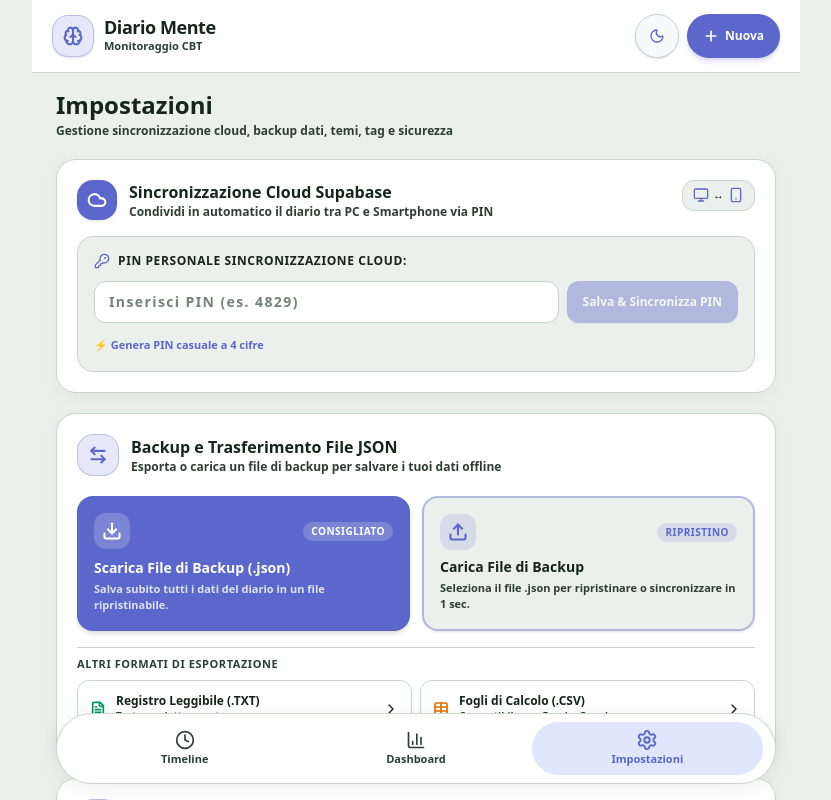
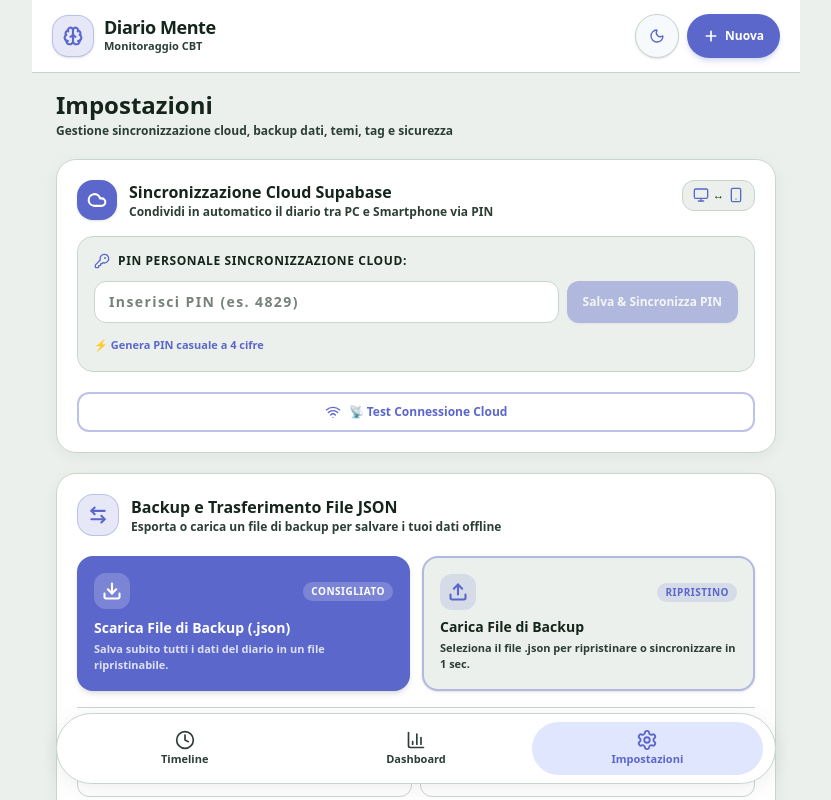
Before and after one commit to samubarbadbr/CURAMENTE, a React (Vite) app: page / in a window 1280 px wide. Both pictures are taken after a click on the button "Impostazioni". Shown: the top 800 px of the page, without its empty margins (224-1055 px from the left). Built offline with nearby package versions, Linux system fonts and the light colour scheme.

Commit message:
feat(sync): add Supabase connection diagnostic tool
Implement a connectivity test feature in settings to allow users to verify their connection to the Supabase backend.

```diff
--- a/src/App.tsx
+++ b/src/App.tsx
@@ -189,7 +189,19 @@ export default function App() {
     }
   }, [syncPin, loadEntries, periodFilter]);
 
+  // Test Supabase Connection
+  const handleTestConnection = useCallback(async () => {
+    showToast('Testing connessione Supabase...');
+    const res = await SyncService.testConnection();
+    if (res.success) {
+      showToast('Connessione Supabase OK!');
+    } else {
+      showToast(`Errore salvataggio: ${res.error || 'Connessione fallita'}`);
+    }
+  }, []);
+
   // Save Sync PIN
+
   const handleSaveSyncPin = async (newPin: string) => {
     const cleanPin = newPin.trim().toLowerCase();
     setSyncPin(cleanPin);
@@ -889,6 +901,7 @@ export default function App() {
               onSaveSyncPin={handleSaveSyncPin}
               onManualSyncPush={() => handleSyncPush(syncPin)}
               onManualSyncPull={() => handleSyncPull(syncPin, true)}
+              onTestConnection={handleTestConnection}
               onExportJson={handleExportJson}
               onExportTxt={handleExportTxt}
               onExportCsv={handleExportCsv}
--- a/src/lib/supabase.ts
+++ b/src/lib/supabase.ts
@@ -1,6 +1,6 @@
 import { createClient } from '@supabase/supabase-js';
 
 const SUPABASE_URL = 'https://oaktfvcndyxypsdjaik.supabase.co';
-const SUPABASE_ANON_KEY = 'sb_publishable_L4Fv8dUncTj_Ic5YmcycTA_U-XIs1r_';
+const SUPABASE_ANON_KEY = 'eyJhbGciOiJIUzI1NiIsInR5cCI6IkpXVCJ9.eyJpc3MiOiJzdXBhYmFzZSIsInJlZiI6Im9ha3RmdmNuZHl4eWxwc2RqYWlrIiwicm9sZSI6ImFub24iLCJpYXQiOjE3ODY2MDk5MTIsImV4cCI6MjEwMjE4NTkxMn0.XEktFlHv1CHJRZJS2CHl0mvoJZ943m2d5WenVlxA6W8';
 
 export const supabase = createClient(SUPABASE_URL, SUPABASE_ANON_KEY);
--- a/src/services/sync.ts
+++ b/src/services/sync.ts
@@ -152,4 +152,22 @@ export const SyncService = {
       return { success: false, error: err?.message || 'Errore nel caricamento dati' };
     }
   },
+
+  // Test Supabase connection
+  async testConnection(): Promise<{ success: boolean; error?: string }> {
+    try {
+      const { data, error } = await supabase
+        .from('user_data')
+        .select('pin')
+        .limit(1);
+
+      if (error) {
+        return { success: false, error: error.message };
+      }
+      return { success: true };
+    } catch (err: any) {
+      console.error('Supabase test connection exception:', err);
+      return { success: false, error: err?.message || 'Impossibile contattare Supabase (Failed to fetch)' };
+    }
+  },
 };
--- a/src/views/SettingsView.tsx
+++ b/src/views/SettingsView.tsx
@@ -17,7 +17,8 @@ import {
   CheckCircle2,
   Cloud,
   RefreshCw,
-  KeyRound
+  KeyRound,
+  Wifi
 } from 'lucide-react';
 import { CustomDropdown } from '../components/CustomDropdown';
 
@@ -32,6 +33,7 @@ interface SettingsViewProps {
   onSaveSyncPin?: (pin: string) => Promise<void>;
   onManualSyncPush?: () => Promise<void>;
   onManualSyncPull?: () => Promise<void>;
+  onTestConnection?: () => Promise<void>;
   onExportJson: () => void;
   onExportTxt: () => void;
   onExportCsv: () => void;
@@ -52,6 +54,7 @@ export const SettingsView: React.FC<SettingsViewProps> = ({
   onSaveSyncPin,
   onManualSyncPush,
   onManualSyncPull,
+  onTestConnection,
   onExportJson,
   onExportTxt,
   onExportCsv,
@@ -60,6 +63,7 @@ export const SettingsView: React.FC<SettingsViewProps> = ({
   onDeleteCustomTag,
   onDeleteAllData,
 }) => {
+
   const fileInputRef = useRef<HTMLInputElement>(null);
   const [pinInput, setPinInput] = useState(syncPin);
   const [isEditingPin, setIsEditingPin] = useState(!syncPin);
@@ -196,8 +200,8 @@ export const SettingsView: React.FC<SettingsViewProps> = ({
         </div>
 
         {/* Sync Buttons */}
-        {syncPin && (
-          <div className="pt-1 space-y-2">
+        <div className="pt-1 space-y-2">
+          {syncPin && (
             <div className="grid grid-cols-1 sm:grid-cols-2 gap-2">
               <button
                 type="button"
@@ -223,9 +227,23 @@ export const SettingsView: React.FC<SettingsViewProps> = ({
                 <span>{syncStatus === 'syncing' ? 'Scaricamento...' : '⬇️ Scarica Dati dal Cloud'}</span>
               </button>
             </div>
-          </div>
-        )}
+          )}
+
+          {onTestConnection && (
+            <button
+              type="button"
+              onClick={async () => {
+                await onTestConnection();
+              }}
+              className="w-full flex items-center justify-center space-x-2 py-2.5 px-4 rounded-xl border-2 border-[#5B67CA]/40 bg-white dark:bg-[#212E27] text-[#5B67CA] dark:text-[#9CA6DC] hover:bg-[#5B67CA]/10 text-xs font-black transition-all cursor-pointer"
+            >
+              <Wifi className="w-4 h-4" />
+              <span>📡 Test Connessione Cloud</span>
+            </button>
+          )}
+        </div>
       </div>
+
 
       {/* BACKUP & DATA TRANSFER SECTION */}
       <div className="glass-panel rounded-[22px] p-5 space-y-4 border border-[#C8D5CB] dark:border-[#2B3A31] bg-white dark:bg-[#1B2520] shadow-sm relative overflow-hidden">
```
